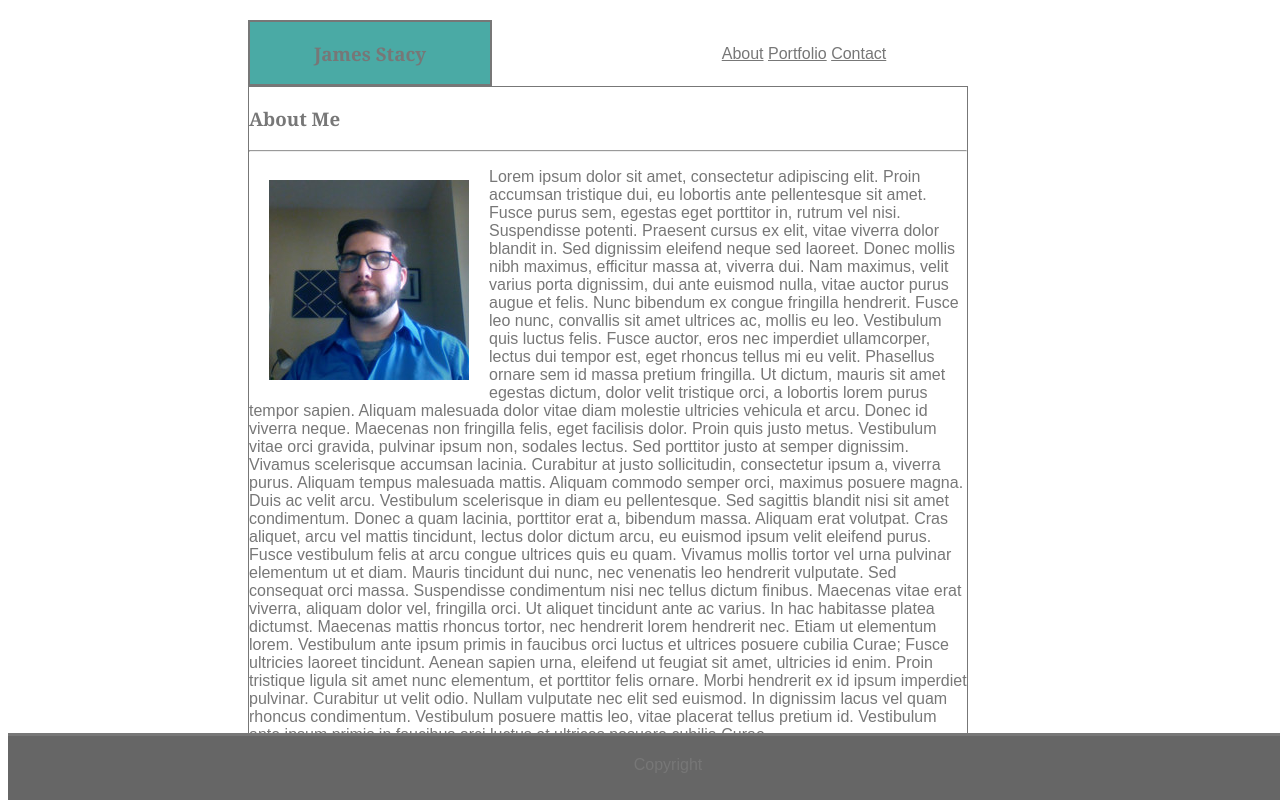
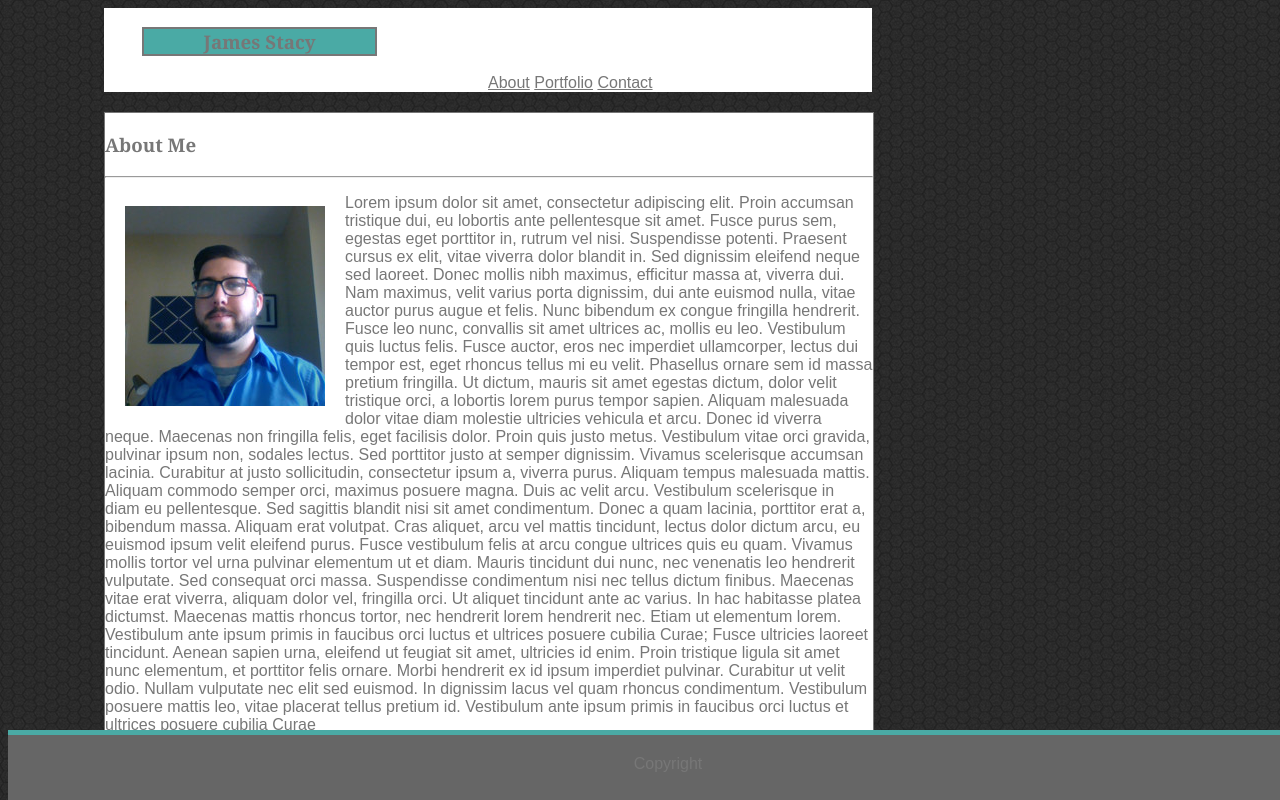
Before and after one commit to SirHexxus/Basic-Portfolio, a plain HTML site: page index.html in a window 1280 px wide. Drawn offline with Linux system fonts and the light colour scheme.

Commit message:
Added Background Image, and modified style.css and index.html

```diff
--- a/assets/css/style.css
+++ b/assets/css/style.css
@@ -3,41 +3,51 @@
     font-family: 'Arial', 'Helvetica Neue', Helvetica, sans-serif;
 }
 
+body {
+    background-image: url('../images/dark-honeycomb.png');
+}
+
 .content {
     width: 960px;
+    margin-bottom: 35px;
 }
 
 h1 {
     font-family: 'Georgia', Times, Times New Roman, serif;
 }
 
-.top-bar {
+nav {
+    float: left;
+    width: 80%;
+    margin-left: 10%;
+    text-align: center;
+    background: #ffffff;
     margin-bottom: 20px;
     background: #ffffff;
     border-color: #cccccc;
 }
 
-header {
+.name {
     float: left;
-    width: 25%;
+    width: 30%;
     border: 2px solid;
     background: #4aaaa5;
     text-align: center;
-    margin-left: 25%;
+    margin-left: 5%;
 }
 
-nav {
+.links {
     float: left;
-    width: 25%;
-    margin-top: 25px;
-    margin-left: 20%;
-    text-align: center;
+    margin-left: 50%;
 }
 
 .main {
     clear: both;
-    margin-left: 25%;
+    margin-left: 10%;
+    margin-right:10%;
+    width: 80%;
     border: 1px solid;
+    background: #ffffff;
 }
 
 h1.main {
@@ -50,7 +60,7 @@ footer {
     position: fixed;
     bottom: 0;
     width: 100%;
-    height: 3%;
-    border-top: 3px solid;
+    height: 25px;
+    border-top: 5px solid #4aaaa5;
     padding: 20px;
 }
--- a/index.html
+++ b/index.html
@@ -9,16 +9,14 @@
 
     <body>
         <section class="content">
-            <section class="top-bar">
-                <header>
-                    <h1>James Stacy</h1>
-                </header>
-                <nav>
+            <nav>
+                <h1 class="name">James Stacy</h1>
+                <section class="links">
                     <a href="index.html">About</a>
                     <a href="portfolio.html">Portfolio</a>
                     <a href="contact.html">Contact</a>
-                </nav>
-            </section>
+                </section>
+            </nav>
 
             <section class="main">
                 <h1>About Me</h1>
@@ -32,8 +30,9 @@
                     Vestibulum ante ipsum primis in faucibus orci luctus et ultrices posuere cubilia Curae; Fusce ultricies laoreet tincidunt. Aenean sapien urna, eleifend ut feugiat sit amet, ultricies id enim. Proin tristique ligula sit amet nunc elementum, et porttitor felis ornare. Morbi hendrerit ex id ipsum imperdiet pulvinar. Curabitur ut velit odio. Nullam vulputate nec elit sed euismod. In dignissim lacus vel quam rhoncus condimentum. Vestibulum posuere mattis leo, vitae placerat tellus pretium id. Vestibulum ante ipsum primis in faucibus orci luctus et ultrices posuere cubilia Curae
                 </p>
             </section>
+        </section>
 
-            <footer>Copyright</footer>
-    </section>
+        <footer>Copyright</footer>
+
     </body>
 </html>
```
Also changed, not shown: assets/images/dark-honeycomb.png (added).
